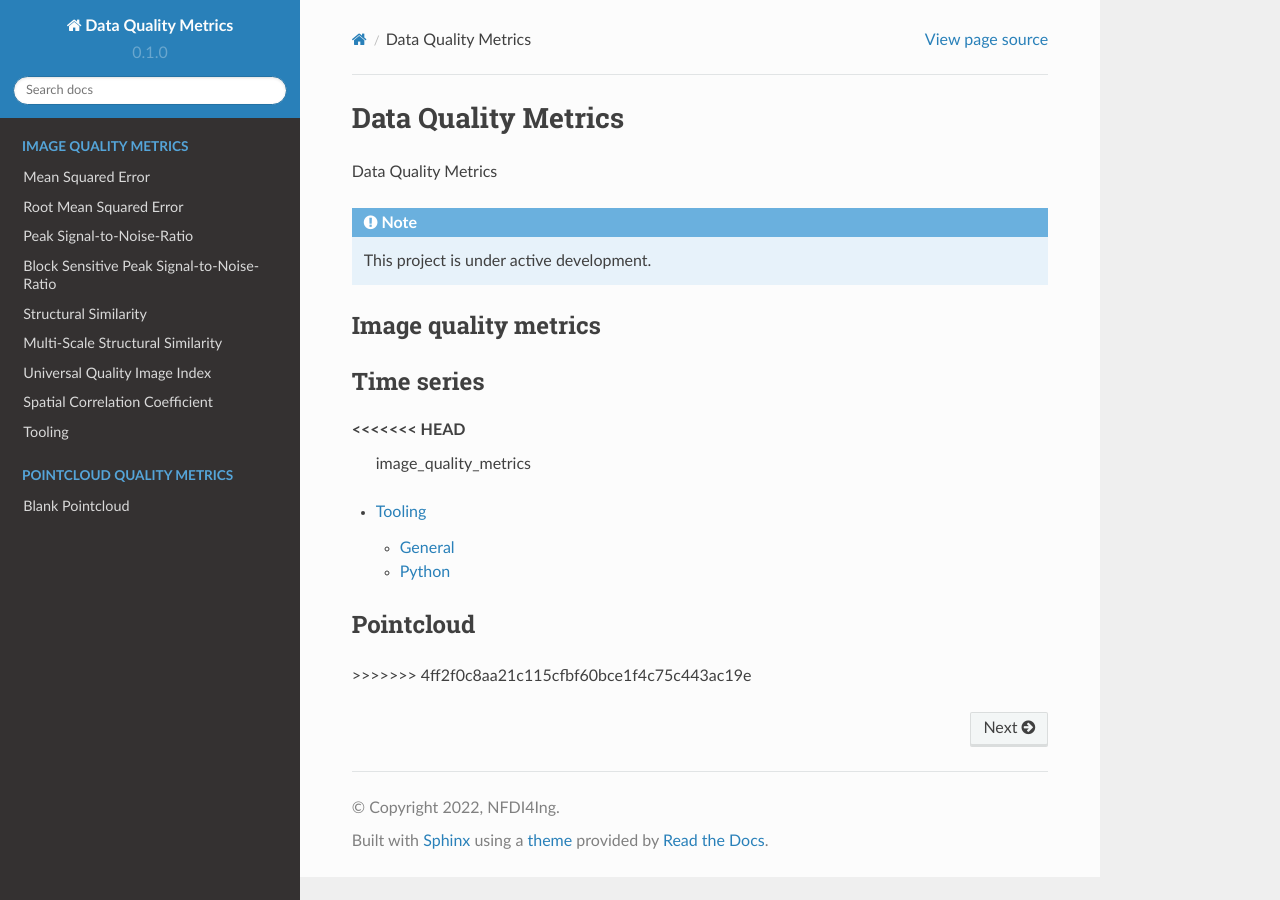
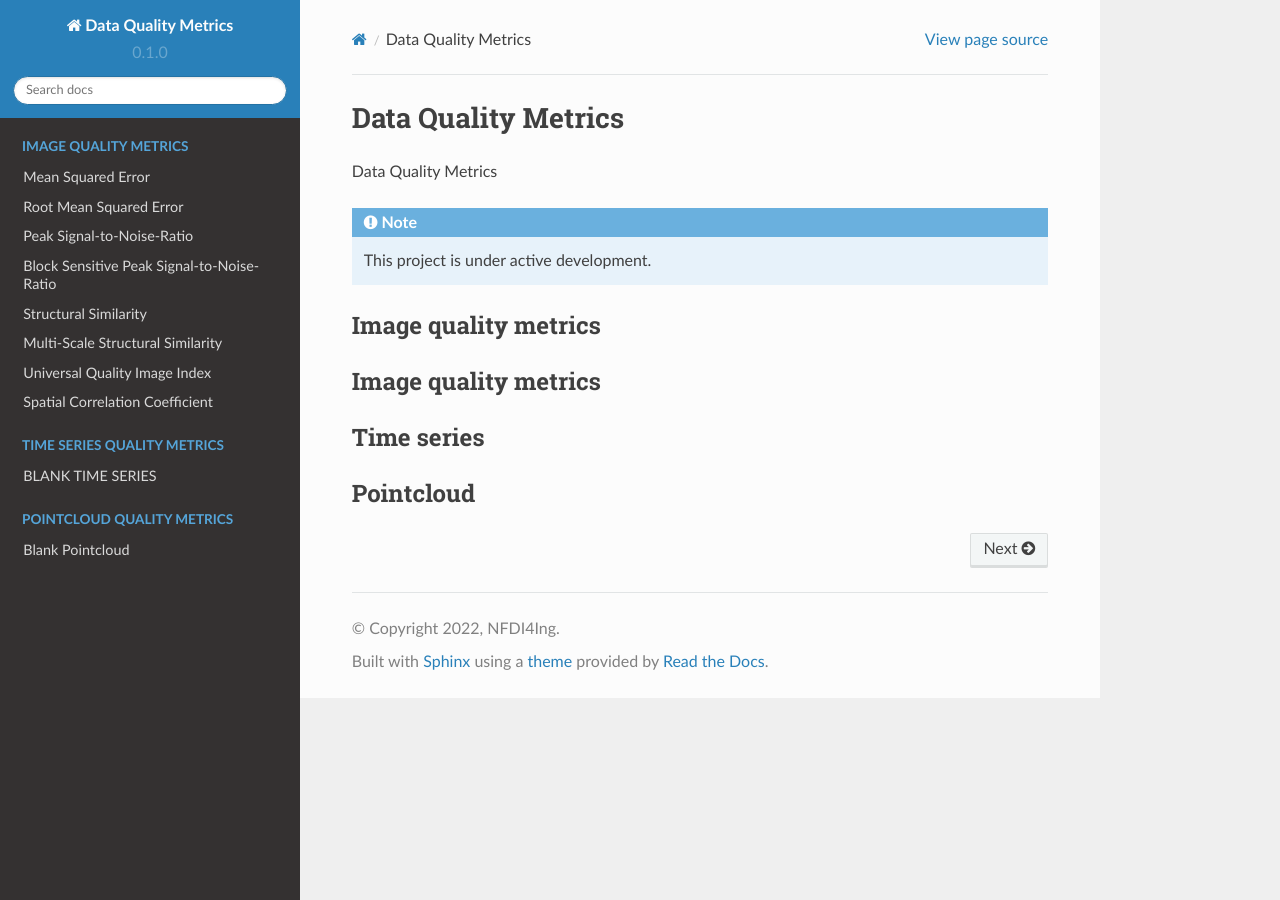
Before and after one commit to HDierend/Data-Quality-Metrics, a Sphinx documentation site: the page built from docs/source/index.rst, in a window 1280 px wide. Built offline with Sphinx 7.4.7 and the Read the Docs theme 2.0.0, drawn with Linux system fonts in a browser that asks for light colours.

Commit message:
general metrics

```diff
--- a/docs/source/index.rst
+++ b/docs/source/index.rst
@@ -9,6 +9,16 @@
 
 Image quality metrics
 ***************************
+
+Image quality metrics
+***************************
+
+.. toctree::
+    :maxdepth: 2
+    :caption: General quality metrics
+    :hidden:
+
+
 
 .. toctree::
     :maxdepth: 2
@@ -32,13 +42,6 @@
     :caption: Time series quality metrics
     :hidden:
 
-<<<<<<< HEAD
-   image_quality_metrics
-
-.. toctree::
-
-   tooling
-=======
     timeseries/Blank_TimeSeries
 
 Pointcloud
@@ -50,4 +53,3 @@
     :hidden:
 
     pointcloud/Blank_Pointcloud
->>>>>>> 4ff2f0c8aa21c115cfbf60bce1f4c75c443ac19e
```
